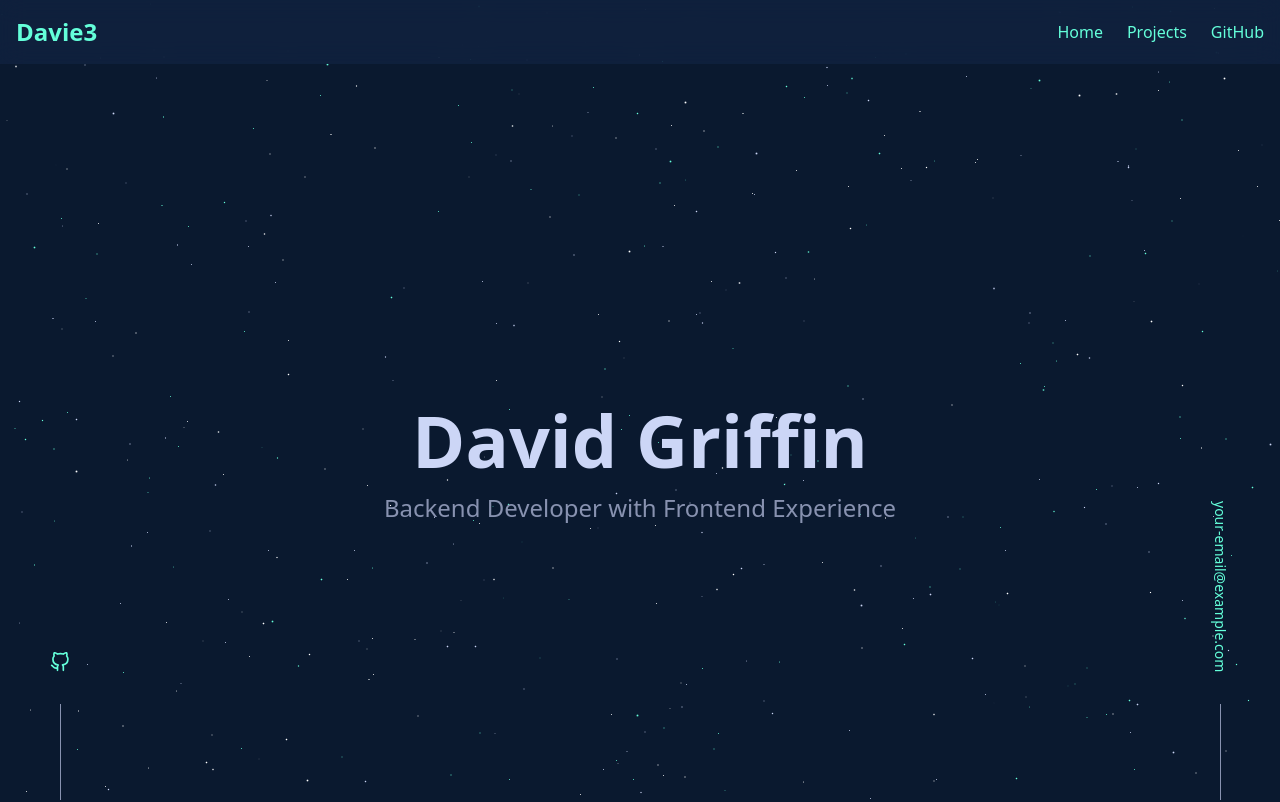
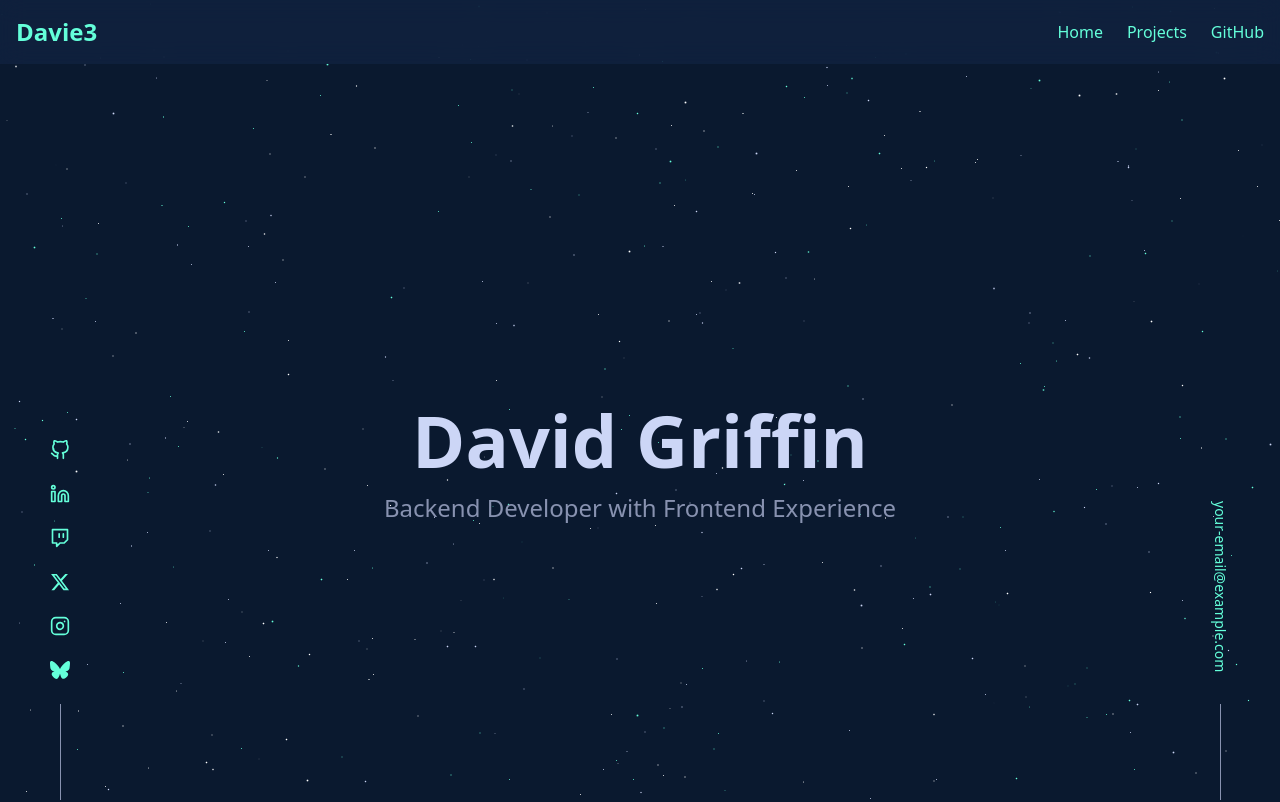
Before and after one commit to Davie3/davie3-com, a Next.js app: page / in a window 1280 px wide. Shown: the top 802 px of the page. Built offline with nearby package versions, Linux system fonts and the light colour scheme.

Commit message:
feat: add additional social media icons and links to left sidebar

```diff
--- a/src/components/left-sidebar.tsx
+++ b/src/components/left-sidebar.tsx
@@ -1,7 +1,42 @@
 'use client';
 
 import { motion } from 'framer-motion';
-import { FiGithub } from 'react-icons/fi';
+import { FaXTwitter } from 'react-icons/fa6';
+import { SiBluesky } from 'react-icons/si';
+import { FiGithub, FiInstagram, FiLinkedin, FiTwitch } from 'react-icons/fi';
+
+const socialLinks = [
+  {
+    name: 'GitHub',
+    href: 'https://github.com/davie3',
+    icon: <FiGithub size={20} />,
+  },
+  {
+    name: 'LinkedIn',
+    href: 'https://www.linkedin.com/in/davie3',
+    icon: <FiLinkedin size={20} />,
+  },
+  {
+    name: 'Twitch',
+    href: 'https://www.twitch.tv/davie3',
+    icon: <FiTwitch size={20} />,
+  },
+  {
+    name: 'X',
+    href: 'https://x.com/itsdavie3/',
+    icon: <FaXTwitter size={20} />,
+  },
+  {
+    name: 'Instagram',
+    href: 'https://www.instagram.com/itsdavie3/',
+    icon: <FiInstagram size={20} />,
+  },
+  {
+    name: 'Bluesky',
+    href: 'https://bsky.app/profile/itsdavie3.bsky.social',
+    icon: <SiBluesky size={20} />,
+  },
+];
 
 export function LeftSidebar() {
   return (
@@ -11,15 +46,20 @@ export function LeftSidebar() {
       animate={{ opacity: 1, x: 0 }}
       transition={{ duration: 0.5, delay: 1.5 }}
     >
-      <a
-        href="https://github.com/davie3"
-        target="_blank"
-        rel="noopener noreferrer"
-        className="p-2 text-[color:var(--color-slate-dark)] hover:text-[color:var(--color-accent)] transition-transform duration-300 hover:-translate-y-1"
-        aria-label="GitHub"
-      >
-        <FiGithub size={20} />
-      </a>
+      <div className="flex flex-col items-center gap-6">
+        {socialLinks.map((link) => (
+          <a
+            key={link.name}
+            href={link.href}
+            target="_blank"
+            rel="noopener noreferrer"
+            className="text-[color:var(--color-slate-dark)] hover:text-[color:var(--color-accent)] transition-transform duration-300 hover:-translate-y-1"
+            aria-label={link.name}
+          >
+            {link.icon}
+          </a>
+        ))}
+      </div>
       <div className="mt-6 w-px h-24 bg-[color:var(--color-slate-dark)]"></div>
     </motion.div>
   );
```
